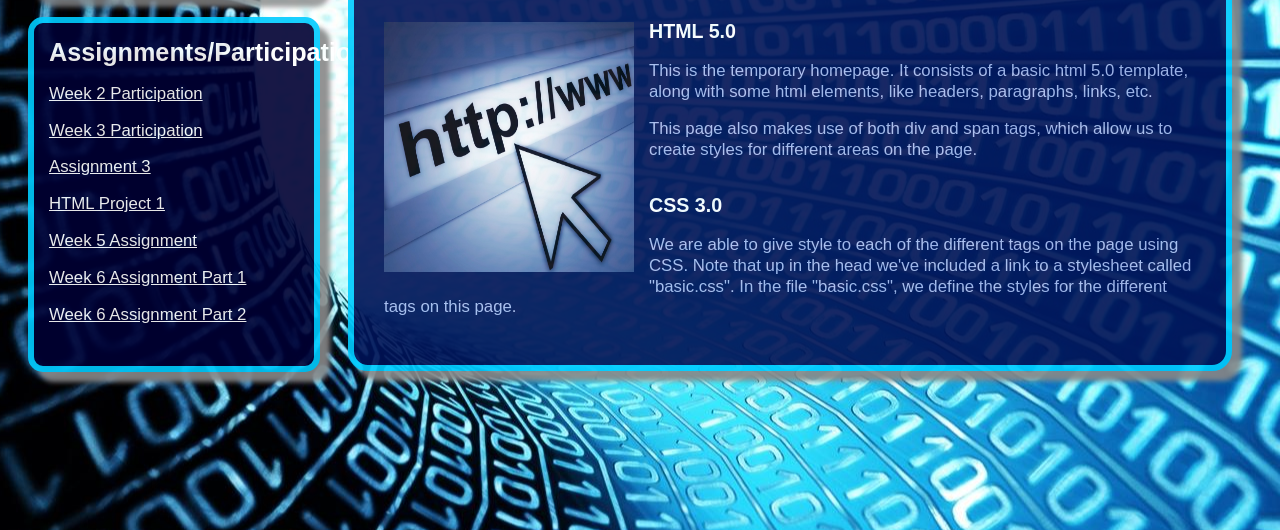
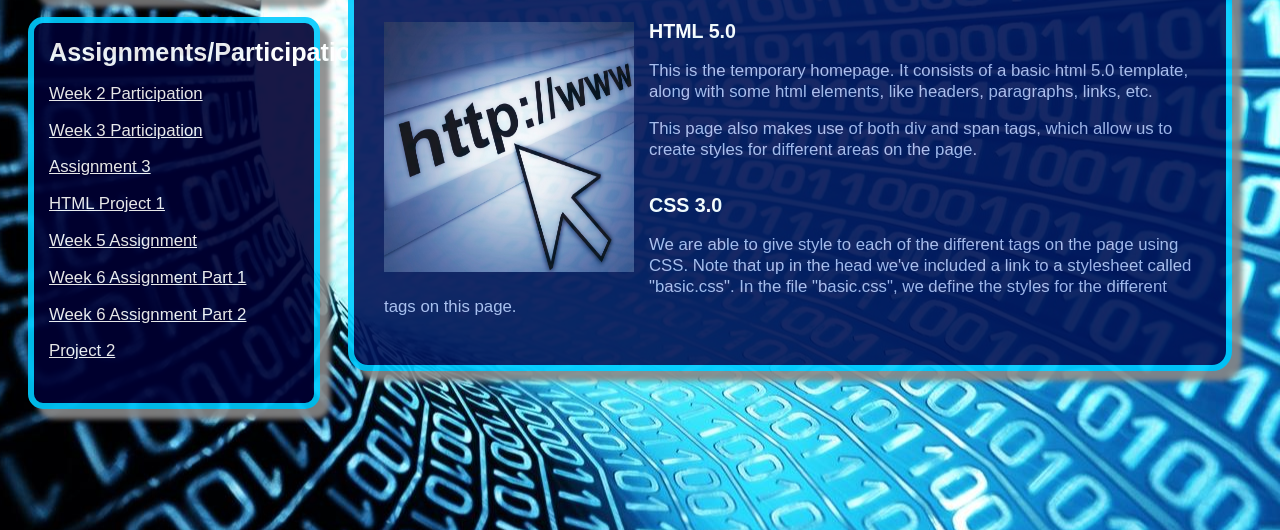
Before and after one commit to DylanRich/CS-2350, a plain HTML site: page index.html in a window 1280 px wide. Shown: the part 270-800 px from the top of the page. Drawn offline with Linux system fonts and the light colour scheme; a script that the page names is missing.

Commit message:
link to project 2

```diff
--- a/index.html
+++ b/index.html
@@ -44,6 +44,10 @@
 				<a href="Assignments/Week6/A5/css3.html" target="_blank">Week 6 Assignment Part 2</a>
 			</p>
 
+			<p>
+				<a href="Assignments/Project2/index.html" target="_blank">Project 2</a>
+			</p>
+
 		 </div><!--side2-->
       </div> <!-- side -->
       <div id = "main">
```
